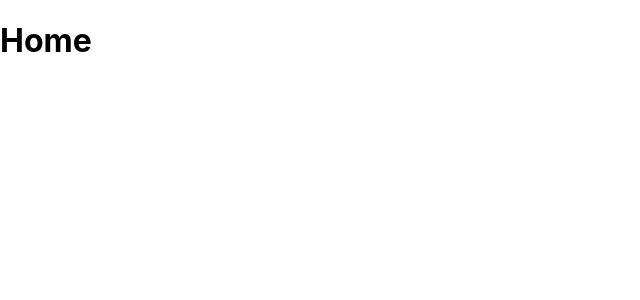
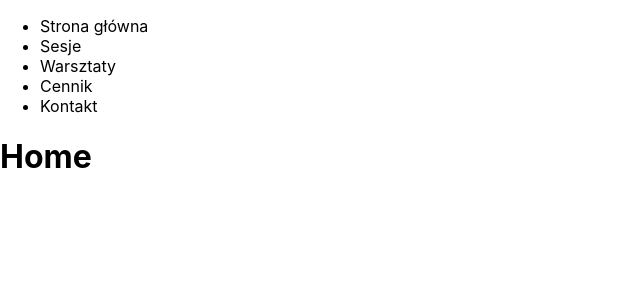
Before and after one commit to Radzio1976/Oddech, a React (Create React App) app in the folder client/: page / in a window 1280 px wide. Shown: the top 300 px of the page, without its empty margins (0-640 px from the left). Built offline with nearby package versions, Linux system fonts and the light colour scheme.

Commit message:
Added Navigation component

```diff
--- a/client/package.json
+++ b/client/package.json
@@ -8,7 +8,7 @@
     "@testing-library/user-event": "^13.5.0",
     "react": "^17.0.2",
     "react-dom": "^17.0.2",
-    "react-router-dom": "^6.2.1",
+    "react-router-dom": "^5.2.0",
     "react-scripts": "5.0.0",
     "web-vitals": "^2.1.4"
   },
--- a/client/src/App.js
+++ b/client/src/App.js
@@ -1,19 +1,21 @@
 import React from 'react';
-import { BrowserRouter as Router, Route, Routes } from 'react-router-dom'
+import {BrowserRouter, Switch, Route} from 'react-router-dom';
 
 import Home from './components/Home/Home';
 import Contact from './components/Contact';
+import Navigation  from './components/Navigation';
 
 class App extends React.Component {
   render() {
     return(
       <div id="App">
-        <Router>
-          <Routes>
-            <Route path="/" exact element={<Home />} />
-            <Route path="/contact" element={<Contact />} />
-          </Routes>
-        </Router>
+        <BrowserRouter>
+          <Navigation />
+            <Switch>
+              <Route path="/" exact component={Home} />
+              <Route path="/contact" component={Contact} />
+            </Switch>
+        </BrowserRouter>
       </div>
     )
   }
--- /dev/null
+++ b/client/src/components/Navigation/Navigation.js
@@ -0,0 +1,20 @@
+import React from 'react';
+import { withRouter } from 'react-router-dom';
+
+class Navigation extends React.Component {
+    render() {
+        return(
+            <div id="Navigation">
+                <ul>
+                    <li onClick={() => this.props.history.push("/")}>Strona główna</li>
+                    <li>Sesje</li>
+                    <li>Warsztaty</li>
+                    <li>Cennik</li>
+                    <li onClick={() => this.props.history.push("/contact")}>Kontakt</li>
+                </ul>
+            </div>
+        )
+    }
+}
+
+export default withRouter(Navigation);
--- /dev/null
+++ b/client/src/components/Navigation/index.js
@@ -0,0 +1,3 @@
+import Navigation from './Navigation';
+
+export default Navigation;
--- a/package.json
+++ b/package.json
@@ -19,6 +19,8 @@
     "dotenv": "^8.2.0",
     "express": "^4.17.1",
     "nodemailer": "^6.4.10",
-    "nodemon": "^2.0.4"
+    "nodemon": "^2.0.4",
+    "react-router": "^5.2.0",
+    "react-router-dom": "^5.2.0"
   }
 }
```
Also changed, not shown: 2 other files (tests, documents, lock files or other folders).
